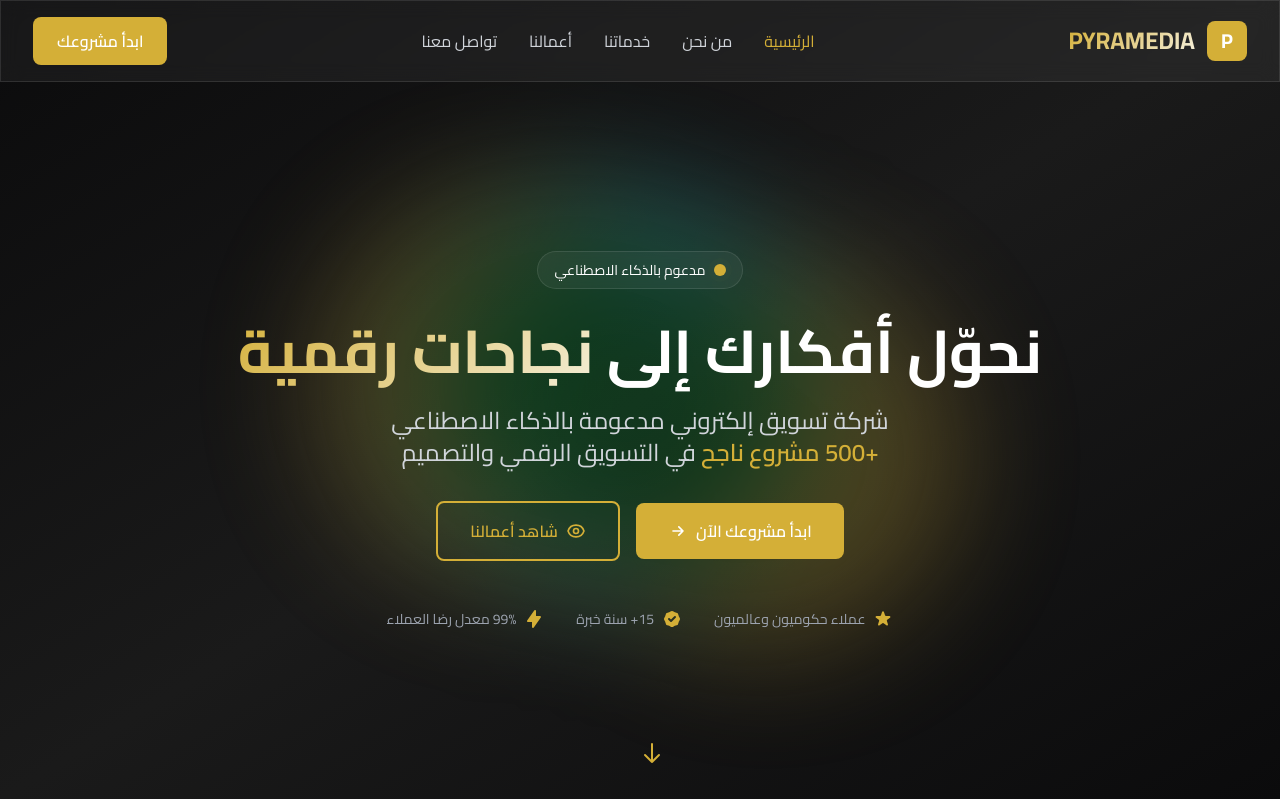
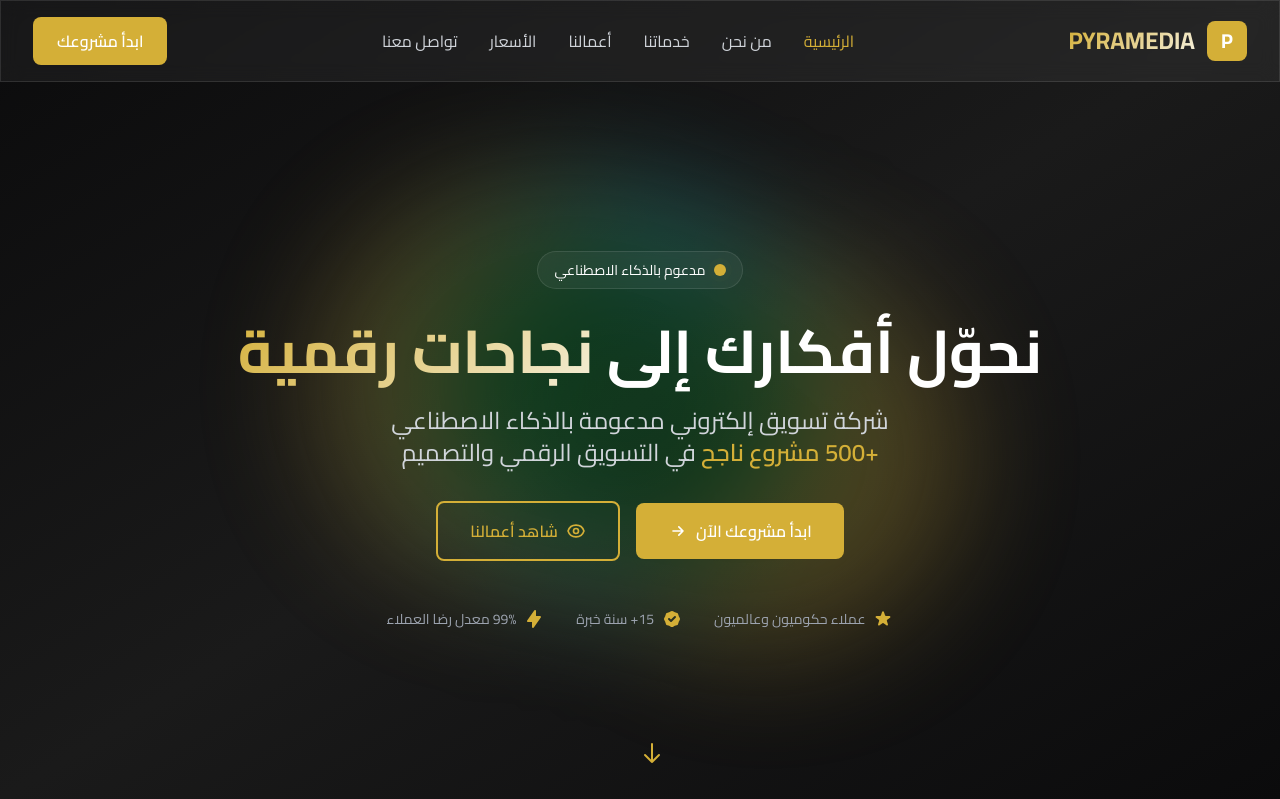
Before and after one commit to Engmohammedabdo/pyramedia-php, a PHP site: page /index.php in a window 1280 px wide. Shown: the top 799 px of the page. Run offline with PHP 8.4, Linux system fonts and the light colour scheme; some libraries are stand-ins or nearby versions.

Commit message:
Add Pricing link to navigation menu

```diff
--- a/header.php
+++ b/header.php
@@ -132,6 +132,10 @@ $current_page = get_current_page();
                        class="text-gray-300 hover:text-primary transition-colors duration-300 <?php echo $current_page === 'portfolio' ? 'text-primary' : ''; ?>">
                         أعمالنا
                     </a>
+                    <a href="<?php echo url('pricing.php'); ?>"
+                       class="text-gray-300 hover:text-primary transition-colors duration-300 <?php echo $current_page === 'pricing' ? 'text-primary' : ''; ?>">
+                        الأسعار
+                    </a>
                     <a href="<?php echo url('contact.php'); ?>"
                        class="text-gray-300 hover:text-primary transition-colors duration-300 <?php echo $current_page === 'contact' ? 'text-primary' : ''; ?>">
                         تواصل معنا
@@ -161,6 +165,7 @@ $current_page = get_current_page();
                     <a href="<?php echo url('about.php'); ?>" class="text-gray-300 hover:text-primary transition-colors duration-300 py-2">من نحن</a>
                     <a href="<?php echo url('services.php'); ?>" class="text-gray-300 hover:text-primary transition-colors duration-300 py-2">خدماتنا</a>
                     <a href="<?php echo url('portfolio.php'); ?>" class="text-gray-300 hover:text-primary transition-colors duration-300 py-2">أعمالنا</a>
+                    <a href="<?php echo url('pricing.php'); ?>" class="text-gray-300 hover:text-primary transition-colors duration-300 py-2">الأسعار</a>
                     <a href="<?php echo url('contact.php'); ?>" class="text-gray-300 hover:text-primary transition-colors duration-300 py-2">تواصل معنا</a>
                     <a href="<?php echo url('contact.php'); ?>" class="px-6 py-3 bg-primary hover:bg-primary-600 text-white rounded-lg font-semibold transition-all duration-300 text-center">
                         ابدأ مشروعك
```
